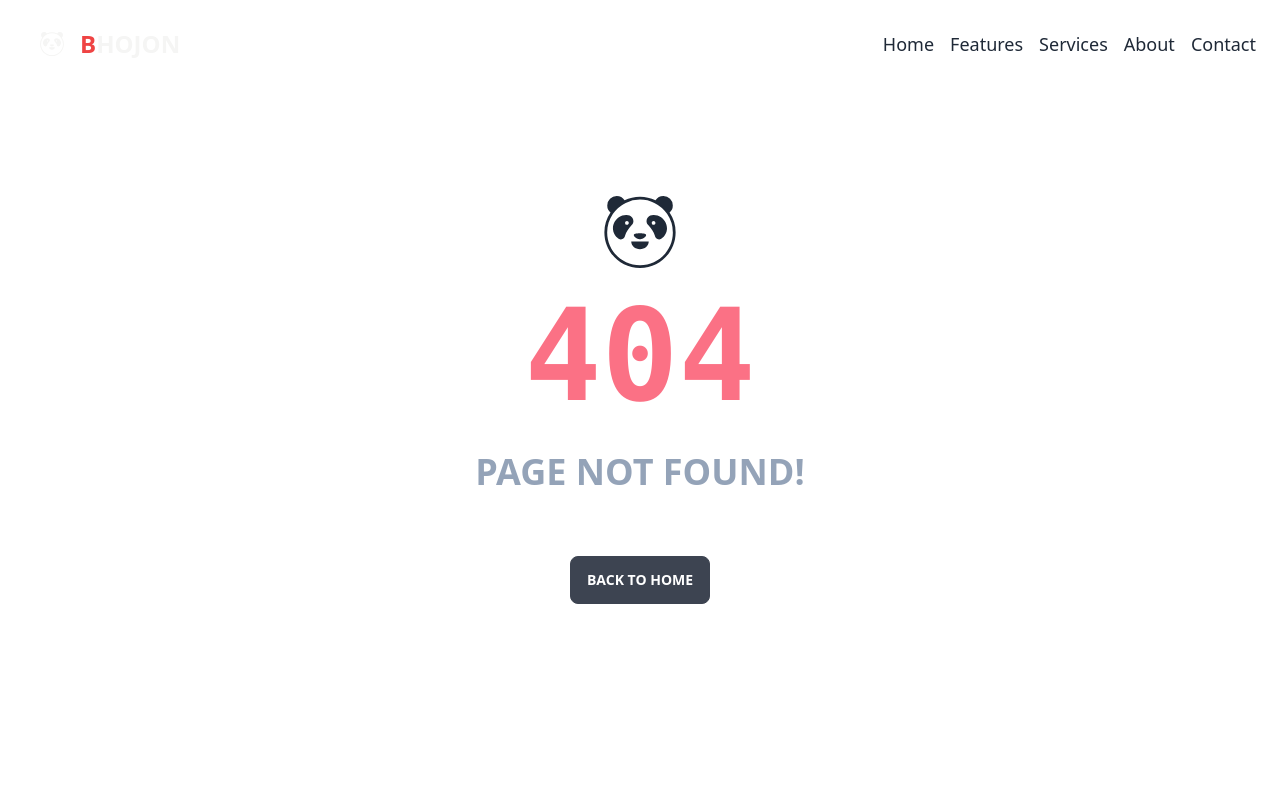
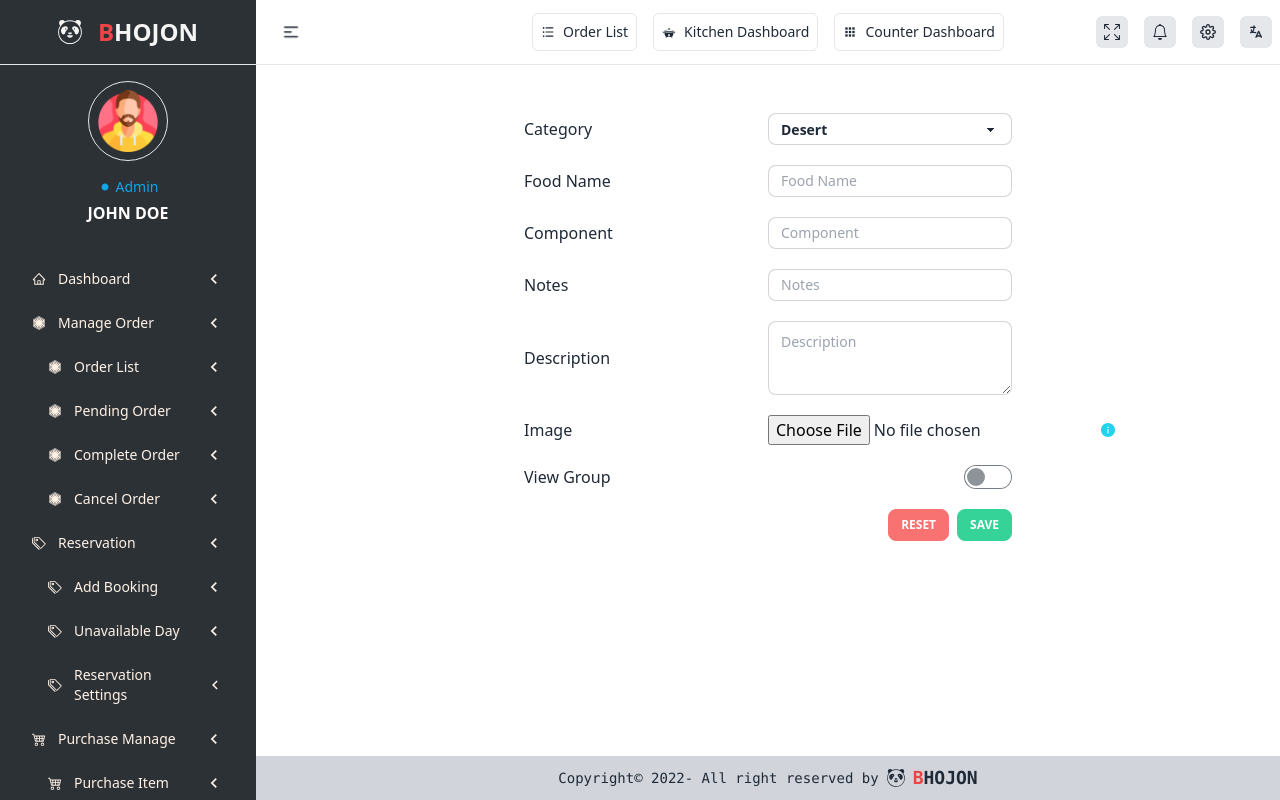
Before and after one commit to nDevers/Bhojon, a React (Create React App) app: page /dashboard/food-management/manage-food/add-food-group in a window 1280 px wide. Before the commit this address had no page. Built offline with nearby package versions, Linux system fonts and the light colour scheme.

Commit message:
add food group
Co-Authored-By: AbidHasanPiash <60427103+AbidHasanPiash@users.noreply.github.com>

```diff
--- a/src/App.js
+++ b/src/App.js
@@ -41,7 +41,7 @@ import ManageFoodSummary from "./pages/dashboard/FoodManagement/ManageFood/Manag
 import AddFood from "./pages/dashboard/FoodManagement/ManageFood/AddFood";
 import FoodList from "./pages/dashboard/FoodManagement/ManageFood/FoodList";
 import FoodAvailability from "./pages/dashboard/FoodManagement/ManageFood/FoodAvailability";
-import FoodGroup from "./pages/dashboard/FoodManagement/ManageFood/FoodGroup";
+import AddFoodGroup from "./pages/dashboard/FoodManagement/ManageFood/AddFoodGroup";
 import FoodVariant from "./pages/dashboard/FoodManagement/ManageFood/FoodVariant";
 import MenuType from "./pages/dashboard/FoodManagement/ManageFood/MenuType";
 
@@ -138,7 +138,7 @@ function App() {
             <Route index element={<ManageFoodSummary />} />
             <Route path="add-food" element={<AddFood />} />
             <Route path="food-availability" element={<FoodAvailability />} />
-            <Route path="food-group" element={<FoodGroup />} />
+            <Route path="add-food-group" element={<AddFoodGroup />} />
             <Route path="food-list" element={<FoodList />} />
             <Route path="food-variant" element={<FoodVariant />} />
             <Route path="menu-type" element={<MenuType />} />
--- /dev/null
+++ b/src/pages/dashboard/FoodManagement/ManageFood/AddFoodGroup.js
@@ -0,0 +1,102 @@
+import React from "react";
+import { AiFillInfoCircle } from "react-icons/ai";
+import Button from "../../../../components/Button";
+import FileInput from "../../../../components/FileInput";
+import Input from "../../../../components/Input";
+import Select from "../../../../components/Select";
+import TextArea from "../../../../components/TextArea";
+import Toggle from "../../../../components/Toggle";
+
+const AddFoodGroup = () => {
+  return (
+    // <div>
+    //   <div className="flex flex-col gap-5 justify-between p-2">
+    //     <div className="grid grid-cols-2 items-center w-3/6">
+    //       <h3>Category Name</h3>
+    //       <input
+    //         type="text"
+    //         placeholder="Category Name"
+    //         className="input input-bordered input-xs md:input-sm lg:input-sm w-full max-w-xs"
+    //       />
+    //     </div>
+    //     <div className="grid grid-cols-2 items-center w-3/6">
+    //       <h3>Offer Start Date</h3>
+    //       <input
+    //         type="date"
+    //         placeholder="Offer Start Date"
+    //         className="input input-bordered input-xs md:input-sm lg:input-sm w-full max-w-xs"
+    //       />
+    //     </div>
+    //     <div className="grid grid-cols-2 items-center w-3/6">
+    //       <h3>Offer End Date</h3>
+    //       <input
+    //         type="date"
+    //         placeholder="Offer End Date"
+    //         className="input input-bordered input-xs md:input-sm lg:input-sm w-full max-w-xs"
+    //       />
+    //     </div>
+    //     <div className="grid grid-cols-2 items-center w-3/6">
+    //       <h3>Parent Category</h3>
+    //       <select className="select select-bordered select-xs md:select-sm lg:select-sm w-full max-w-xs">
+    //         <option disabled selected>
+    //           Desert
+    //         </option>
+    //         <option>Drinks</option>
+    //         <option>Soup</option>
+    //       </select>
+    //     </div>
+    //     <div className="grid grid-cols-2 items-center w-3/6">
+    //       <h3>View Category</h3>
+    //       <div className="flex justify-end">
+    //         <input type="checkbox" className="toggle" />
+    //       </div>
+    //     </div>
+    //     <div className="grid grid-cols-2 items-center w-3/6">
+    //       <h3>Image</h3>
+    //       <div className="flex items-center gap-x-4">
+    //         <input type="file" id="myfile" name="myfile" />
+    //         <button className="p-1 text-cyan-400 border-0">
+    //           <AiFillInfoCircle />
+    //         </button>
+    //       </div>
+    //     </div>
+    //   </div>
+    // </div>
+    <div className="my-10">
+      <div className="flex flex-col gap-5 items-center justify-center p-2 m-2">
+        <Select
+          selectTitle="Category"
+          selectOptions={["Desert", "Drinks", "Soup"]}
+        />
+        <Input
+          inputTitle="Food Name"
+          inputType="text"
+          inputPlaceHolder="Food Name"
+        />
+        <Input
+          inputTitle="Component"
+          inputType="text"
+          inputPlaceHolder="Component"
+        />
+        <Input inputTitle="Notes" inputType="text" inputPlaceHolder="Notes" />
+        <TextArea
+          textAreaTitle="Description"
+          textAreaPlaceHolder="Description"
+        />
+        <FileInput fileInputTitle="Image" />
+        <Toggle toggleTitle="View Group" />
+        <div className="grid items-center justify-end w-3/6">
+          <div className="flex justify-end gap-x-2">
+            <Button
+              customClass="btn btn-sm btn-error text-xs text-white"
+              buttonTitle="Reset"
+            />
+            <Button buttonTitle="Save" />
+          </div>
+        </div>
+      </div>
+    </div>
+  );
+};
+
+export default AddFoodGroup;
--- a/src/pages/dashboard/FoodManagement/ManageFood/FoodGroup.js
+++ /dev/null
@@ -1,62 +0,0 @@
-import React from "react";
-import { AiFillInfoCircle } from "react-icons/ai";
-
-const FoodGroup = () => {
-  return (
-    <div>
-      <div className="flex flex-col gap-5 justify-between p-2">
-        <div className="grid grid-cols-2 items-center w-3/6">
-          <h3>Category Name</h3>
-          <input
-            type="text"
-            placeholder="Category Name"
-            className="input input-bordered input-xs md:input-sm lg:input-sm w-full max-w-xs"
-          />
-        </div>
-        <div className="grid grid-cols-2 items-center w-3/6">
-          <h3>Offer Start Date</h3>
-          <input
-            type="date"
-            placeholder="Offer Start Date"
-            className="input input-bordered input-xs md:input-sm lg:input-sm w-full max-w-xs"
-          />
-        </div>
-        <div className="grid grid-cols-2 items-center w-3/6">
-          <h3>Offer End Date</h3>
-          <input
-            type="date"
-            placeholder="Offer End Date"
-            className="input input-bordered input-xs md:input-sm lg:input-sm w-full max-w-xs"
-          />
-        </div>
-        <div className="grid grid-cols-2 items-center w-3/6">
-          <h3>Parent Category</h3>
-          <select className="select select-bordered select-xs md:select-sm lg:select-sm w-full max-w-xs">
-            <option disabled selected>
-              Desert
-            </option>
-            <option>Drinks</option>
-            <option>Soup</option>
-          </select>
-        </div>
-        <div className="grid grid-cols-2 items-center w-3/6">
-          <h3>View Category</h3>
-          <div className="flex justify-end">
-            <input type="checkbox" className="toggle" />
-          </div>
-        </div>
-        <div className="grid grid-cols-2 items-center w-3/6">
-          <h3>Image</h3>
-          <div className="flex items-center gap-x-4">
-            <input type="file" id="myfile" name="myfile" />
-            <button className="p-1 text-cyan-400 border-0">
-              <AiFillInfoCircle />
-            </button>
-          </div>
-        </div>
-      </div>
-    </div>
-  );
-};
-
-export default FoodGroup;
--- a/src/pages/dashboard/dashboard.js
+++ b/src/pages/dashboard/dashboard.js
@@ -159,8 +159,8 @@ const Dashboard = () => {
               icon: <BiCube />,
             },
             {
-              name: "Food Group",
-              link: "/dashboard/food-management/manage-food/food-group",
+              name: "Add Food Group",
+              link: "/dashboard/food-management/manage-food/add-food-group",
               icon: <BiCube />,
             },
             {
```
